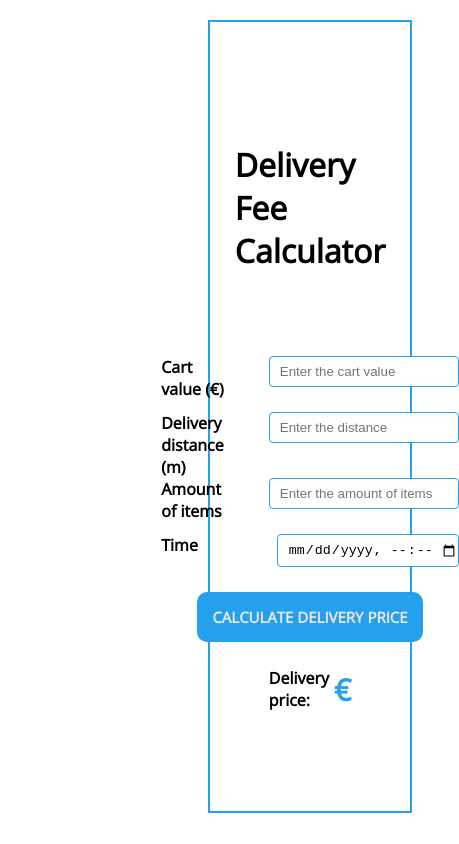
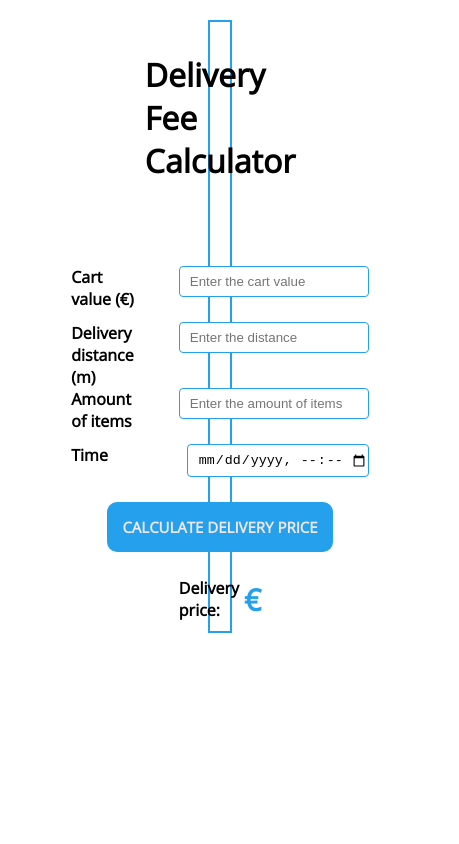
Before and after one commit to steninxavier/DeliveryFeeCalculator, a React (Create React App) app: page / in a window 390 px wide. Shown: the whole page, 459 px wide, since content can reach past the window. Built offline with nearby package versions, Linux system fonts and the light colour scheme.

Commit message:
Update App.css

```diff
--- a/src/App.css
+++ b/src/App.css
@@ -80,7 +80,7 @@ input::-webkit-inner-spin-button {
 
 @media only screen and (max-width: 480px) {
   .container {
-    padding: 100px;
+    padding: 10px;
     justify-content: flex-start;
   }
   .dateTime {
```
